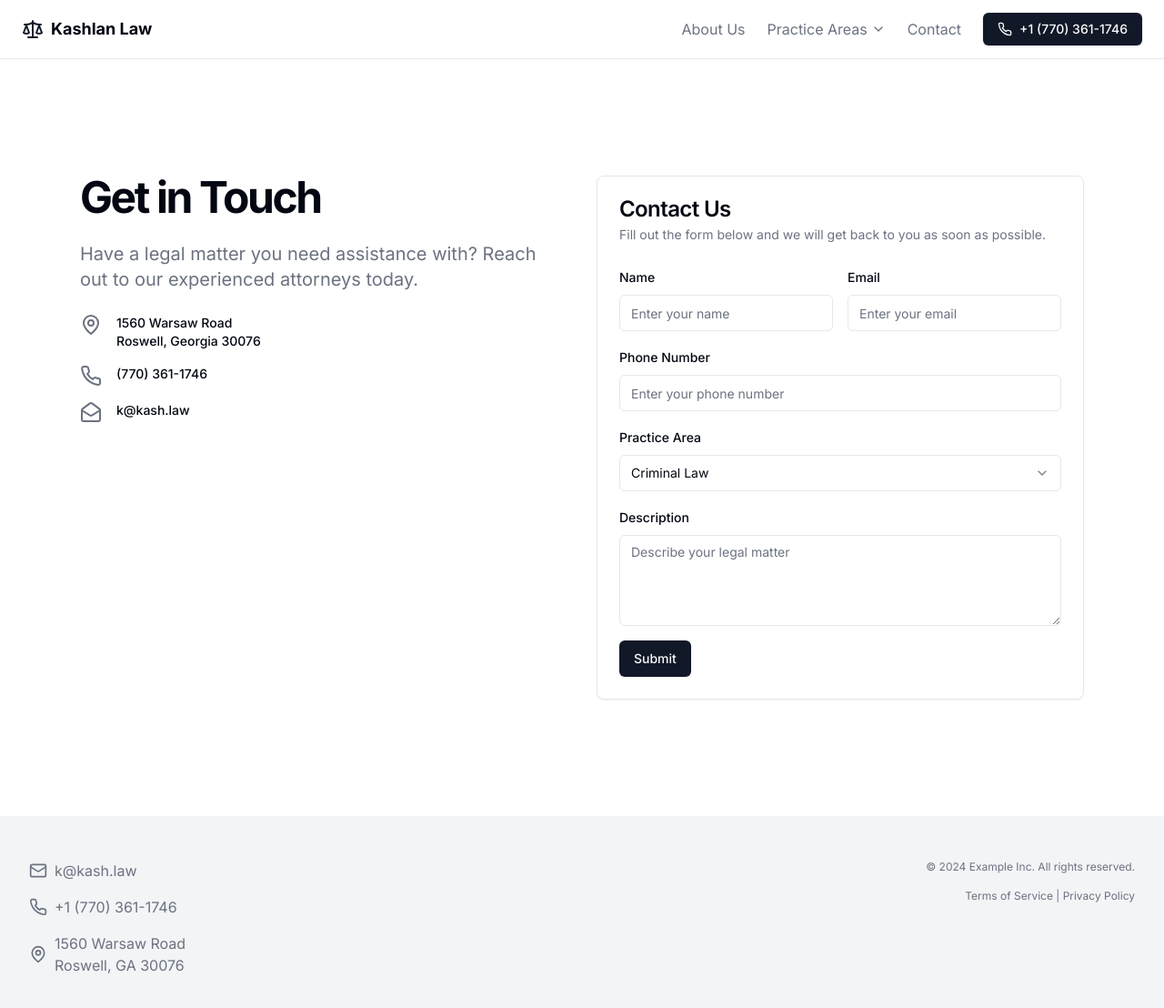
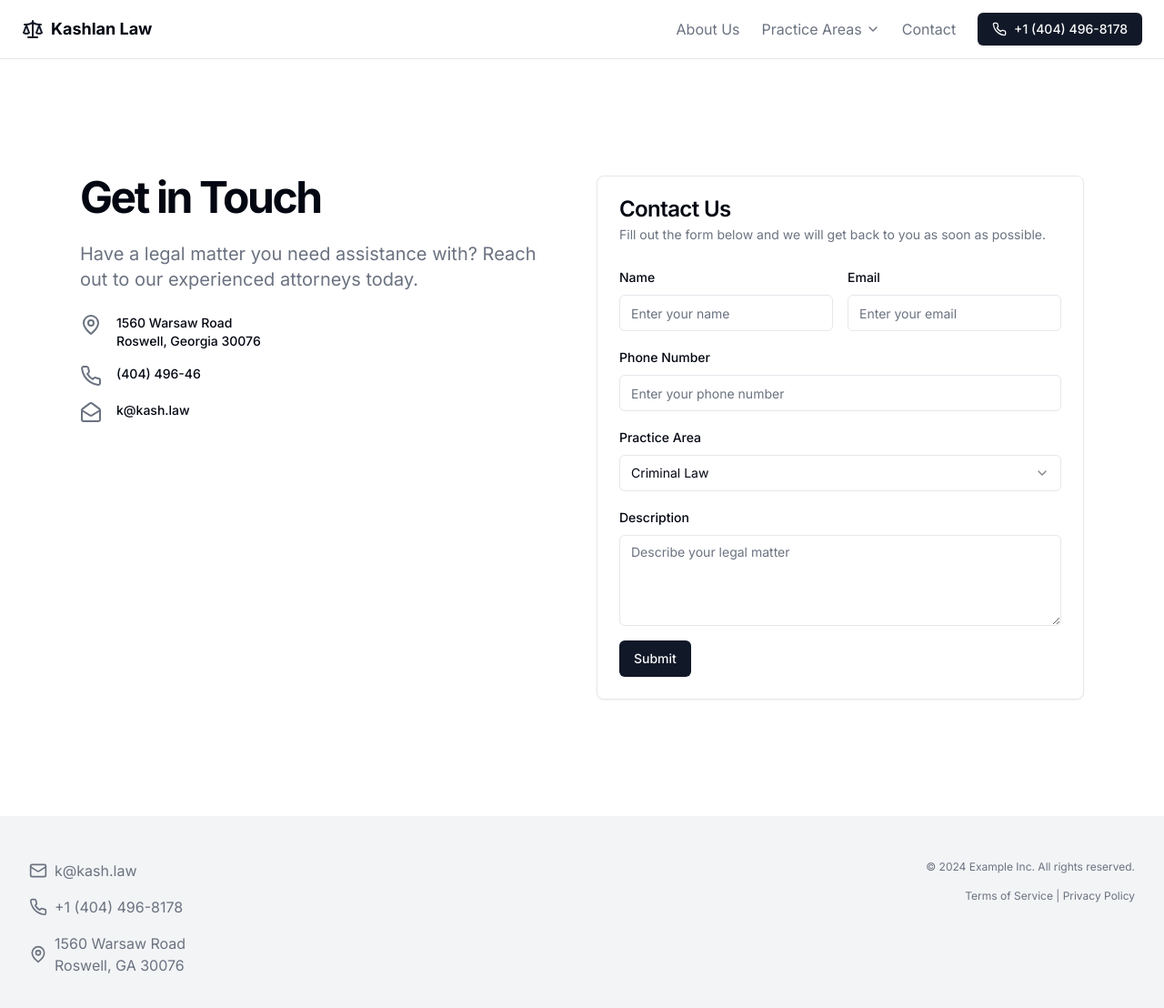
Before and after one commit to ra8200/kashlan-law, a Next.js app: page /contact in a window 1280 px wide. Shown: the top 1108 px of the page at 91% size. Built offline with nearby package versions, Linux system fonts and the light colour scheme.

Commit message:
updated popup card functions

```diff
--- a/app/contact/page.tsx
+++ b/app/contact/page.tsx
@@ -26,7 +26,7 @@ import { Card, CardHeader, CardTitle, CardDescription, CardContent, } from "@/co
               </div>
               <div className="flex gap-4">
                 <PhoneIcon className="h-6 w-6 text-muted-foreground" />
-                <p className="text-sm font-medium">(770) 361-1746</p>
+                <p className="text-sm font-medium">(404) 496-46</p>
               </div>
               <div className="flex gap-4">
                 <MailOpenIcon className="h-6 w-6 text-muted-foreground" />
--- a/app/criminal/page.tsx
+++ b/app/criminal/page.tsx
@@ -26,24 +26,18 @@ export default function CriminalLaw() {
     setSelectedCard(null)
   }
 
-  const handleClickOutside = (event: MouseEvent) => {
+  const handleClickOutside = (event: Event) => {
     if (isOpen && !(event.target as HTMLElement).closest(".popup-content")) {
       handleClosePopup()
     }
   }
 
   useEffect(() => {
-    const handleClickOutside = (event: MouseEvent) => {
-      if (isOpen && !(event.target as HTMLElement).closest(".popup-content")) {
-        handleClosePopup()
-      }
-    }
-
-    document.addEventListener("click", handleClickOutside, true) // use capture phase
+    document.addEventListener("click", handleClickOutside, true)
     return () => {
       document.removeEventListener("click", handleClickOutside, true)
     }
-  }, [isOpen])
+  })
 
   const cardData: CardData[] = [
     {
--- a/app/personal/page.tsx
+++ b/app/personal/page.tsx
@@ -26,18 +26,18 @@ export default function PersonalInjury() {
     setSelectedCard(null)
   }
 
-  const handleClickOutside = (event: MouseEvent) => {
+  const handleClickOutside = (event: Event) => {
     if (isOpen && !(event.target as HTMLElement).closest(".popup-content")) {
       handleClosePopup()
     }
   }
 
   useEffect(() => {
-    document.addEventListener("click", handleClickOutside, false)
+    document.addEventListener("click", handleClickOutside, true)
     return () => {
-      document.removeEventListener("click", handleClickOutside, false)
+      document.removeEventListener("click", handleClickOutside, true)
     }
-  }, [isOpen])
+  })
 
   const cardData: CardData[] = [
     {
@@ -179,7 +179,7 @@ export default function PersonalInjury() {
                   className="absolute inset-0 bg-cover bg-center bg-no-repeat group-hover:scale-105 transition-transform duration-300 ease-in-out"
                   style={{ backgroundImage: `url(${card.image})` }}
                 />
-                <div className="absolute inset-0 bg-gray-200 group-hover:bg-black/50 transition-colors duration-300 ease-in-out" />
+                <div className="absolute inset-0 bg-gray-200 group-hover:bg-gray-600 transition-colors duration-300 ease-in-out" />
                 <div className="relative z-10 p-6 text-black">
                   <h3 className="text-xl font-bold">{card.title}</h3>
                   <p className="mt-2 text-sm leading-relaxed">{card.description}</p>
--- a/components/Footer.tsx
+++ b/components/Footer.tsx
@@ -16,8 +16,8 @@ export default function Footer() {
           </div>
           <div className="flex items-center gap-2">
             <PhoneIcon className="h-5 w-5 text-muted-foreground" />
-            <a href="+17703611746" className="text-muted-foreground hover:underline">
-              +1 (770) 361-1746
+            <a href="+14044968178" className="text-muted-foreground hover:underline">
+              +1 (404) 496-8178
             </a>
           </div>
           <div className="flex items-center gap-2">
--- a/components/NavBar.tsx
+++ b/components/NavBar.tsx
@@ -48,7 +48,7 @@ export default function NavBar() {
             prefetch={false}
           >
             <PhoneIcon className="w-4 h-4" />
-            +1 (770) 361-1746
+            +1 (404) 496-8178
           </Link>
         </nav>
         <Sheet>
@@ -87,12 +87,12 @@ export default function NavBar() {
             </div>
             <div className="mt-auto">
               <Link
-                href="tel:+17703611746"
+                href="tel:+14044968178"
                 className="inline-flex w-full items-center gap-2 h-9 rounded-md bg-primary px-4 py-2 text-sm font-medium text-primary-foreground shadow transition-colors hover:bg-primary/90 focus-visible:outline-none focus-visible:ring-1 focus-visible:ring-ring disabled:pointer-events-none disabled:opacity-50"
                 prefetch={false}
               >
                 <PhoneIcon className="w-4 h-4" />
-                (770)361-1746
+                (404)496-8179
               </Link>
             </div>
           </SheetContent>
```
Also changed, not shown: app/page.tsx (+2 -14 lines).
